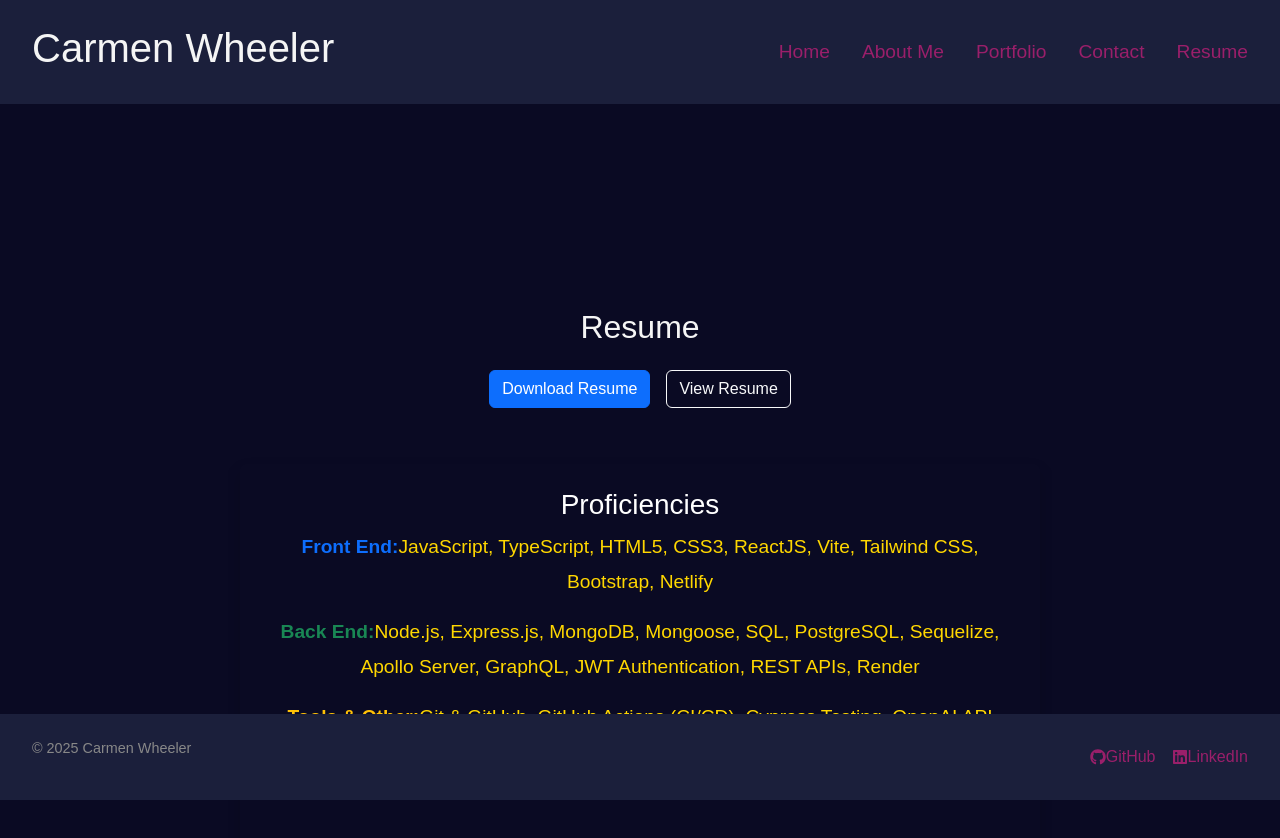
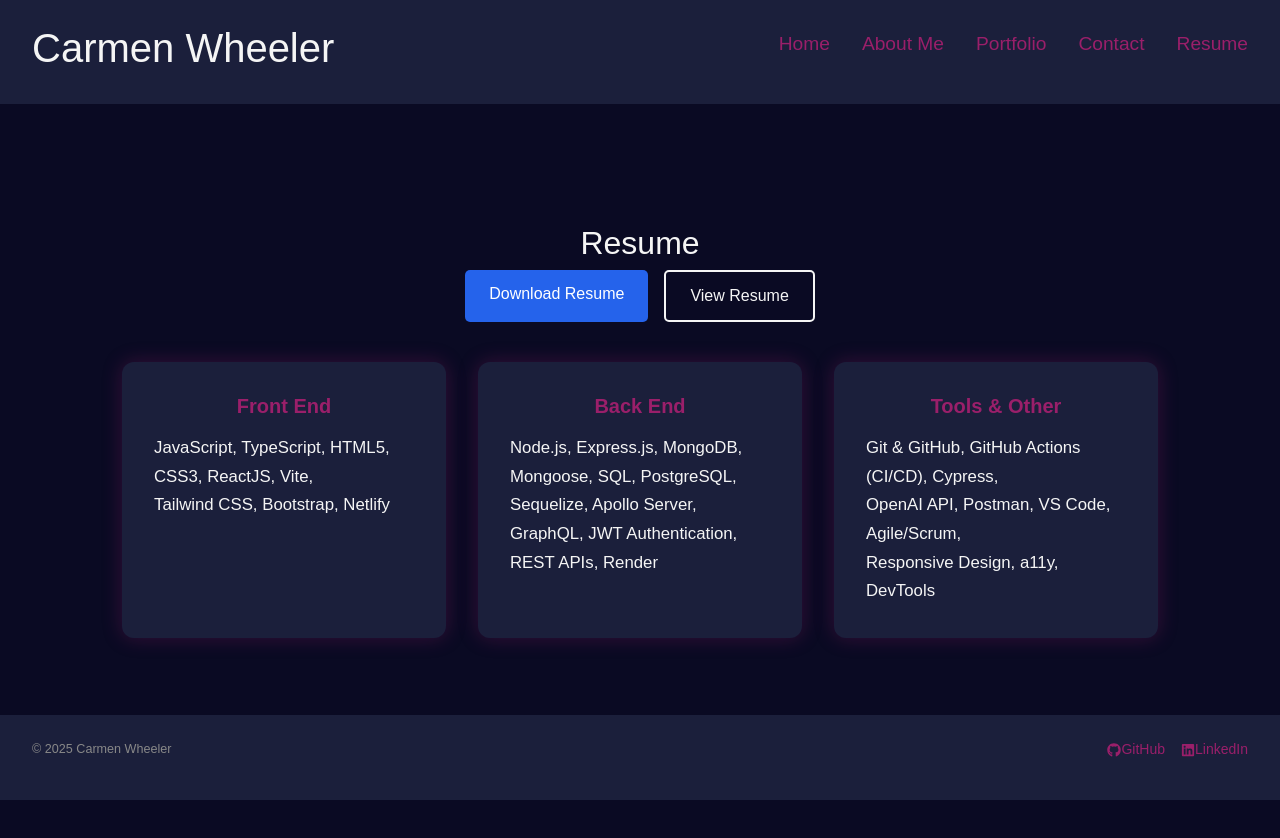
Before and after one commit to OutsideofemiT/Portfolio_CW, a React (Vite) app in the folder my-portfolio/: page /resume in a window 1280 px wide. Shown: the top 838 px of the page. After the commit the page ends 814 px from the top, so only its background shows below. Built offline with nearby package versions, Linux system fonts and the light colour scheme.

Commit message:
updated css on about me, contact and resume pages

```diff
--- a/my-portfolio/src/assets/styles/App.css
+++ b/my-portfolio/src/assets/styles/App.css
@@ -1,23 +1,23 @@
 @import 'bootstrap/dist/css/bootstrap.min.css';
 
-/* Ensure consistency across all pages */
+/* Global Reset */
 * {
   box-sizing: border-box;
   margin: 0;
   padding: 0;
 }
 
-/* Set a full-page layout */
+/* Full-page Layout Consistency */
 body {
   display: flex;
   flex-direction: column;
   min-height: 100vh;
   font-family: Arial, sans-serif;
-  background-color: #0A0A23; /* Dark Void */
-  color: #F5F5F5; /* White Smoke */
+  background-color: #0A0A23;
+  color: #F5F5F5;
+  font-size: 14px;
 }
 
-/* Ensure the root element fills the viewport */
 #root {
   max-width: 1280px;
   margin: 0 auto;
@@ -28,7 +28,6 @@ body {
   min-height: 100vh;
 }
 
-/* Main content should take up the remaining space */
 .main-content {
   flex-grow: 1;
   display: flex;
@@ -36,11 +35,10 @@ body {
   justify-content: center;
   align-items: center;
   width: 100%;
-  padding: 6rem 2rem; /* Adjust padding for spacing */
+  padding: 6rem 2rem;
   text-align: center;
 }
 
-/* Ensure the header spans full width */
 header {
   width: 100%;
   display: flex;
@@ -56,14 +54,12 @@ header {
   z-index: 1000;
 }
 
-/* Style for the name/logo section */
 .header-name {
   font-size: 2rem;
   font-weight: bold;
   font-family: 'Dancing Script', cursive;
 }
 
-/* Navigation styles */
 nav {
   margin-left: auto;
 }
@@ -72,26 +68,19 @@ nav ul {
   display: flex;
   gap: 2rem;
   list-style: none;
-  padding: 0;
-  margin: 0;
-}
-
-nav ul li {
-  display: inline;
 }
 
 nav ul li a {
   text-decoration: none;
-  color: #9A1F6A; /* Neon Purple */
+  color: #9A1F6A;
   font-size: 1.2rem;
   transition: color 0.3s ease-in-out;
 }
 
 nav ul li a:hover {
-  color: #00FFFF; /* Electric Cyan */
+  color: #00FFFF;
 }
 
-/* Ensure the footer spans the full width */
 .footer-container {
   width: 100vw;
   background-color: #1B1F3B;
@@ -103,7 +92,6 @@ nav ul li a:hover {
   right: 0;
 }
 
-/* Footer content */
 .footer-content {
   display: flex;
   justify-content: space-between;
@@ -112,16 +100,12 @@ nav ul li a:hover {
   margin: 0 auto;
 }
 
-/* Footer links styling */
 .footer-links {
   display: flex;
   gap: 1rem;
   list-style-type: none;
-  padding: 0;
-  margin: 0;
 }
 
-/* Footer link styles */
 .footer-links li a {
   color: #9A1F6A;
   text-decoration: none;
@@ -133,13 +117,11 @@ nav ul li a:hover {
   color: #00FFFF;
 }
 
-/* Copyright styling */
 .footer-copyright {
   font-size: 0.9em;
   color: #888;
 }
 
-/* Contact Form */
 .contact-container {
   display: flex;
   flex-direction: column;
@@ -154,7 +136,6 @@ nav ul li a:hover {
   color: #F5F5F5;
 }
 
-/* Form Inputs */
 .contact-form input,
 .contact-form textarea {
   width: 100%;
@@ -166,13 +147,11 @@ nav ul li a:hover {
   color: #1B1F3B;
 }
 
-/* Focus Styles */
 .contact-form input:focus,
 .contact-form textarea:focus {
   outline: 2px solid #00FFFF;
 }
 
-/* Submit Button */
 .contact-form button {
   width: 100%;
   padding: 0.8rem;
@@ -191,7 +170,6 @@ nav ul li a:hover {
   color: #F5F5F5;
 }
 
-/* Project Links */
 .project-links {
   display: flex;
   justify-content: center;
@@ -199,10 +177,9 @@ nav ul li a:hover {
   margin-top: 10px;
 }
 
-/* Portfolio Projects - Align in a Row */
 .projects {
   display: flex;
-  flex-wrap: wrap; /* Allows wrapping if screen is too small */
+  flex-wrap: wrap;
   justify-content: center;
   gap: 2rem;
   padding: 2rem;
@@ -210,7 +187,6 @@ nav ul li a:hover {
   margin: 0 auto;
 }
 
-/* Individual Project Cards */
 .project {
   flex: 1 1 300px;
   max-width: 400px;
@@ -221,7 +197,6 @@ nav ul li a:hover {
   color: #F5F5F5;
 }
 
-/* Make Images & Videos Responsive */
 .project img,
 .project video {
   width: 100%;
@@ -229,52 +204,94 @@ nav ul li a:hover {
   border-radius: 8px;
 }
 
-/* Adjust Text & Links */
 .project h3 {
   font-size: 1.4rem;
   margin: 1rem 0;
 }
 
-.project-links {
+.about-section {
+  max-width: 900px;
+  margin: 6rem auto 4rem;
+  padding: 2rem;
+  background-color: #1B1F3B;
+  border-radius: 12px;
+  box-shadow: 0 0 15px rgba(154, 31, 106, 0.4);
   display: flex;
-  justify-content: center;
-  gap: 1rem;
-  margin-top: 1rem;
+  flex-direction: column;
+  align-items: center;
+  color: #F5F5F5;
+  text-align: center;
 }
 
-/* Responsive Design for Smaller Screens */
-@media screen and (max-width: 768px) {
-  .projects {
-    flex-direction: column; /* Stack items only on small screens */
-    align-items: center;
+.about-section img.profile-image {
+  width: 160px;
+  height: auto;
+  object-fit: contain;
+  border: 3px solid #9A1F6A;
+  box-shadow: 0 0 12px #9A1F6A;
+  margin-bottom: 1.5rem;
+  border-radius: 12px; /* optional: slight rounding */
 }
 
-  .project {
-    width: 90%;
+
+.about-section .introduction p {
+  margin-bottom: 1.25rem;
+  font-size: 1rem;  /* smaller than 1.1rem */
+  line-height: 1.7;
+  text-align: justify;
 }
 
-  .project-links {
-    flex-direction: column;
-    gap: 0.5rem;
+
+@media (min-width: 768px) {
+  .about-section {
+    flex-direction: row;
+    align-items: flex-start;
+    text-align: left;
   }
 
-  h1, h2, h3 {
-    font-size: smaller;
+  .about-section img.profile-image {
+    margin-right: 2rem;
+    margin-bottom: 0;
+  }
+
+  .about-section .introduction {
+    flex: 1;
   }
 }
 
-/* Extra small screens (max-width: 480px) */
-@media screen and (max-width: 480px) {
-  .container {
+.proficiencies {
+  display: grid;
+  grid-template-columns: repeat(auto-fit, minmax(260px, 1fr));
+  gap: 2rem;
+  margin-top: 2rem;
+  text-align: left;
   width: 100%;
-    padding: 10px;
+  max-width: 1100px;
 }
 
-  .proficiency-row {
-    font-size: 1rem;
+.proficiency-card {
+  background-color: #1B1F3B;
+  padding: 2rem;
+  border-radius: 12px;
+  box-shadow: 0 0 20px rgba(154, 31, 106, 0.3);
+  color: #F5F5F5;
+  transition: transform 0.3s ease, box-shadow 0.3s ease;
 }
 
-  .gold-text {
-    font-size: 1.1rem;
+.proficiency-card:hover {
+  transform: translateY(-5px);
+  box-shadow: 0 0 25px rgba(154, 31, 106, 0.5);
 }
+
+.proficiency-card h3 {
+  color: #9A1F6A;
+  font-size: 1.25rem;
+  margin-bottom: 1rem;
+  font-weight: bold;
 }
+
+.proficiency-card p {
+  font-size: 1.05rem;
+  line-height: 1.7;
+  margin: 0;
+}
--- a/my-portfolio/src/assets/styles/index.css
+++ b/my-portfolio/src/assets/styles/index.css
@@ -7,18 +7,16 @@
   padding: 0;
 }
 
-/* Full-page Layout Consistency */
 body {
   display: flex;
   flex-direction: column;
   min-height: 100vh;
   font-family: Arial, sans-serif;
-  background-color: #0A0A23; /* Dark Background */
-  color: #F5F5F5; /* White Text */
-  font-size: 14px; /* Reduce base size */
+  background-color: #0A0A23;
+  color: #F5F5F5;
+  font-size: 14px;
 }
 
-/* Ensure Root Container is Centered */
 #root {
   flex: 1;
   display: flex;
@@ -30,7 +28,6 @@ body {
   padding: 2rem;
 }
 
-/* Main Content (All Pages) */
 .main-content {
   flex-grow: 1;
   display: flex;
@@ -38,30 +35,163 @@ body {
   justify-content: center;
   align-items: center;
   width: 100%;
-  padding: 4rem 2rem; /* Reduce padding */
+  padding: 4rem 2rem;
   text-align: center;
 }
 
-/* Default styles (for larger screens) */
 .container {
   width: 80%;
   margin: auto;
   text-align: center;
 }
 
-/* Fix Resume Page Layout */
+/* Resume Layout */
 .resume-container {
+  padding: 6rem 2rem 3rem;
+  text-align: center;
+  max-width: 1100px;
+  margin: 0 auto;
+}
+
+.resume-buttons {
+  display: flex;
+  justify-content: center;
+  gap: 1rem;
+  margin-bottom: 2.5rem;
+}
+
+.resume-buttons a {
+  padding: 0.75rem 1.5rem;
+  font-size: 1rem;
+  text-decoration: none;
+  border-radius: 5px;
+  transition: all 0.3s ease-in-out;
+}
+
+.download-btn {
+  background-color: #2563eb;
+  color: white;
+  border: none;
+}
+
+.download-btn:hover {
+  background-color: #1e40af;
+}
+
+.view-btn {
+  background: transparent;
+  border: 2px solid #F5F5F5;
+  color: #F5F5F5;
+}
+
+.view-btn:hover {
+  background-color: #9A1F6A;
+  color: white;
+}
+
+/* Skill Grid */
+.proficiencies {
+  display: grid;
+  grid-template-columns: repeat(auto-fit, minmax(260px, 1fr));
+  gap: 2rem;
+  margin-top: 2rem;
+  text-align: left;
+  width: 100%;
+  max-width: 1100px;
+}
+
+.proficiency-card {
+  background-color: #1B1F3B;
+  padding: 2rem;
+  border-radius: 12px;
+  box-shadow: 0 0 20px rgba(154, 31, 106, 0.3);
+  color: #F5F5F5;
+  transition: transform 0.3s ease, box-shadow 0.3s ease;
+}
+
+.proficiency-card:hover {
+  transform: translateY(-5px);
+  box-shadow: 0 0 25px rgba(154, 31, 106, 0.5);
+}
+
+.proficiency-card h3 {
+  color: #9A1F6A;
+  font-size: 1.25rem;
+  margin-bottom: 1rem;
+  font-weight: bold;
+}
+
+.proficiency-card p {
+  font-size: 1.05rem;
+  line-height: 1.7;
+  margin: 0;
+}
+
+/* === Contact Form === */
+.contact-container {
   display: flex;
   flex-direction: column;
   align-items: center;
   justify-content: center;
-  height: 100vh; /* Keep page within viewport */
-  overflow: hidden;
+  max-width: 600px;
+  margin: 6rem auto;
   padding: 2rem;
-  text-align: center;
+  background-color: #1B1F3B;
+  border-radius: 12px;
+  box-shadow: 0 0 20px rgba(154, 31, 106, 0.4);
+  color: #F5F5F5;
+  transition: transform 0.3s ease;
 }
 
-/* Adjust Heading Sizes */
+.contact-container:hover {
+  box-shadow: 0 0 30px rgba(154, 31, 106, 0.6);
+}
+
+.contact-form input,
+.contact-form textarea {
+  width: 100%;
+  padding: 0.8rem;
+  margin: 0.6rem 0;
+  background-color: transparent;
+  border: 2px solid #444;
+  border-radius: 6px;
+  font-size: 1rem;
+  color: #F5F5F5;
+  transition: border-color 0.3s ease, box-shadow 0.3s ease;
+}
+
+.contact-form input::placeholder,
+.contact-form textarea::placeholder {
+  color: #bbb;
+}
+
+.contact-form input:focus,
+.contact-form textarea:focus {
+  border-color: #9A1F6A;
+  outline: none;
+  box-shadow: 0 0 8px #9A1F6A;
+}
+
+.contact-form button {
+  width: 100%;
+  padding: 0.8rem;
+  margin-top: 1rem;
+  background-color: #00FFFF;
+  color: #1B1F3B;
+  font-size: 1.1rem;
+  font-weight: bold;
+  border: none;
+  border-radius: 6px;
+  cursor: pointer;
+  transition: all 0.3s ease-in-out;
+}
+
+.contact-form button:hover {
+  background-color: #9A1F6A;
+  color: #fff;
+}
+
+/* Typography */
 h1 {
   font-size: clamp(1.8rem, 4vw, 2.5rem);
   font-weight: bold;
@@ -84,46 +214,19 @@ h4 {
   text-align: center;
 }
 
-/* Proficiency Section */
-.proficiencies {
-  text-align: center;
-  margin-top: 2rem;
-  padding: 1rem 2rem;
-  max-width: 800px;
-}
+/* Responsive */
+@media screen and (max-width: 768px) {
+  .resume-buttons {
+    flex-direction: column;
+    gap: 0.75rem;
+  }
 
-.proficiency-row {
-  font-size: 1.2rem;
-  line-height: 1.8;
-  margin-bottom: 1rem;
-  text-align: center;
-  white-space: normal; /* Allow wrapping if needed */
-  color: #FFD700; /* Gold text for better visibility */
-}
-
-.proficiency-row strong {
-  font-weight: bold;
-  color: #00FFFF; /* Light blue for "Front End" & "Back End" */
-}
-
-.gold-text {
-  color: #FFD700; /* Gold text for better visibility */
-  font-weight: bold;
-}
-
-/* Mobile screens (max-width: 768px) */
-@media screen and (max-width: 768px) {
   .resume-container {
-    height: auto; /* Allow scrolling */
+    height: auto;
   }
 
   .proficiencies {
-    width: 100%;
-    padding: 1rem;
-  }
-
-  .proficiency-row {
-    font-size: 1rem; /* Reduce text for smaller screens */
+    grid-template-columns: 1fr;
   }
 
   h1 {
@@ -139,6 +242,6 @@ h4 {
   }
 
   p, li {
-    font-size: 0.9rem; /* Reduce text */
+    font-size: 0.9rem;
   }
 }
--- a/my-portfolio/src/pages/AboutMe.jsx
+++ b/my-portfolio/src/pages/AboutMe.jsx
@@ -2,24 +2,21 @@ import cdwImage from "../assets/images/cdw.jpg";
 
 const AboutMe = () => {
   return (
-    <section>
+    <section className="about-section">
       <img src={cdwImage} alt="Developer Avatar" className="profile-image" />
       <div className="introduction">
         <p>
-          Hello! I'm Carmen Wheeler, a dedicated full-stack web developer in training, currently honing my skills at SMU University Software Development Bootcamp. My journey into web development has been fueled by a passion for creating dynamic and user-friendly applications.
-
-          Through various class projects, I've gained hands-on experience with technologies such as React, JavaScript, and Node.js.
+          Hello! I'm Carmen Wheeler, a dedicated full-stack web developer in training, currently honing my skills at SMU University Software Development Bootcamp. My journey into web development has been fueled by a passion for creating dynamic and user-friendly applications. Through various class projects, I've gained hands-on experience with technologies such as React, JavaScript, and Node.js.
         </p>
-
         <p>
           Before diving into the world of coding, I built a solid foundation in customer service management. This experience has equipped me with essential soft skills like communication, problem-solving, and teamwork, which I seamlessly integrate into my development process. I believe that a great developer not only understands technology but also empathizes with users' needs and expectations.
         </p>
-
         <p>
           In addition to web development, I have a passion for digital/AI art. This creative outlet allows me to explore new ideas and bring a unique artistic perspective to my projects.
         </p>
-
-        <p>Thank you for visiting my portfolio. I look forward to connecting and collaborating on exciting opportunities!</p>
+        <p>
+          Thank you for visiting my portfolio. I look forward to connecting and collaborating on exciting opportunities!
+        </p>
       </div>
     </section>
   );
--- a/my-portfolio/src/pages/Resume.jsx
+++ b/my-portfolio/src/pages/Resume.jsx
@@ -1,80 +1,57 @@
-import { motion } from "framer-motion";
+import React from "react";
+import "../assets/styles/index.css"; // Adjust path if needed
 
 const Resume = () => {
   return (
-    <motion.section
-      className="container mt-5 resume-container"
-      initial={{ opacity: 0, y: 50 }}
-      animate={{ opacity: 1, y: 0 }}
-      transition={{ duration: 0.8 }}
-    >
-      <h2 className="text-center mb-4">Resume</h2>
+    <section className="resume-container">
+      <h2>Resume</h2>
 
-      {/* Resume Download Link */}
-      <motion.div
-        className="text-center mb-4"
-        initial={{ opacity: 0 }}
-        animate={{ opacity: 1 }}
-        transition={{ delay: 0.5, duration: 0.5 }}
-      >
-        <div className="d-flex justify-content-center gap-3 flex-wrap">
+      <div className="resume-buttons">
         <a
-  href="/assets/resume/CW_Tech_Resume.pdf"
-  download="Carmen_Wheeler_Resume.pdf"
-  className="btn btn-primary"
+          href="/assets/resume/CW_Tech_525.pdf"
+          download
+          className="download-btn"
         >
           Download Resume
         </a>
-
         <a
-  href="/assets/resume/CW_Tech_Resume.pdf"
+          href="/assets/resume/CW_Tech_525.pdf"
           target="_blank"
           rel="noopener noreferrer"
-  className="btn btn-outline-light"
+          className="view-btn"
         >
           View Resume
         </a>
-
       </div>
 
-      </motion.div>
+      <div className="proficiencies">
+        <div className="proficiency-card">
+          <h3>Front End</h3>
+          <p>
+            JavaScript, TypeScript, HTML5, CSS3, ReactJS, Vite,<br />
+            Tailwind CSS, Bootstrap, Netlify
+          </p>
+        </div>
 
-      {/* Proficiencies Section */}
-      {/* Proficiencies Section */}
-<motion.div
-  className="card shadow p-4 bg-transparent border-0 proficiencies"
-  initial={{ opacity: 0, scale: 0.9 }}
-  animate={{ opacity: 1, scale: 1 }}
-  transition={{ delay: 0.7, duration: 0.6 }}
->
-  <h3 className="text-center text-white">Proficiencies</h3>
+        <div className="proficiency-card">
+          <h3>Back End</h3>
+          <p>
+            Node.js, Express.js, MongoDB, Mongoose, SQL, PostgreSQL,<br />
+            Sequelize, Apollo Server, GraphQL, JWT Authentication,<br />
+            REST APIs, Render
+          </p>
+        </div>
 
-  {/* Front End Skills */}
-  <p className="proficiency-row">
-    <strong className="text-primary">Front End:</strong>
-    <span className="white-text">
-      JavaScript, TypeScript, HTML5, CSS3, ReactJS, Vite, Tailwind CSS, Bootstrap, Netlify
-    </span>
+        <div className="proficiency-card">
+          <h3>Tools & Other</h3>
+          <p>
+            Git & GitHub, GitHub Actions (CI/CD), Cypress,<br />
+            OpenAI API, Postman, VS Code, Agile/Scrum,<br />
+            Responsive Design, a11y, DevTools
           </p>
-
-  {/* Back End Skills */}
-  <p className="proficiency-row">
-    <strong className="text-success">Back End:</strong>
-    <span className="white-text">
-      Node.js, Express.js, MongoDB, Mongoose, SQL, PostgreSQL, Sequelize, Apollo Server, GraphQL, JWT Authentication, REST APIs, Render
-    </span>
-  </p>
-
-  {/* Tools & Other */}
-  <p className="proficiency-row">
-    <strong className="text-warning">Tools & Other:</strong>
-    <span className="white-text">
-      Git & GitHub, GitHub Actions (CI/CD), Cypress Testing, OpenAI API Integration, Postman, VS Code, Agile/Scrum, Responsive Design, Accessibility (a11y), DevTools
-    </span>
-  </p>
-</motion.div>
-
-    </motion.section>
+        </div>
+      </div>
+    </section>
   );
 };
 
```
Lines whose indentation alone changed are shown as unchanged.
